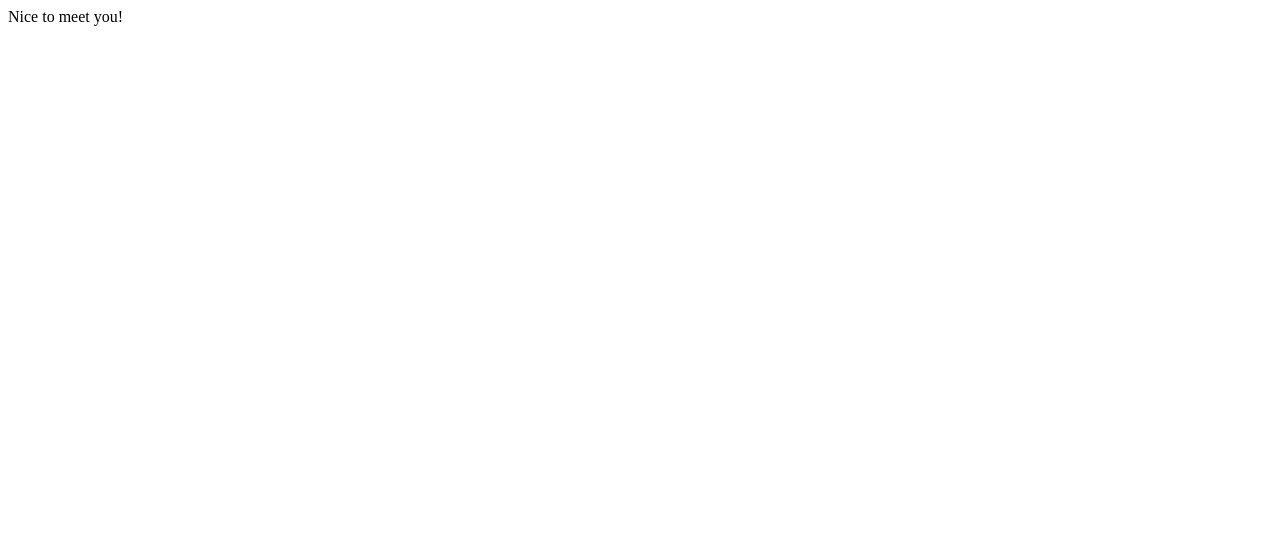
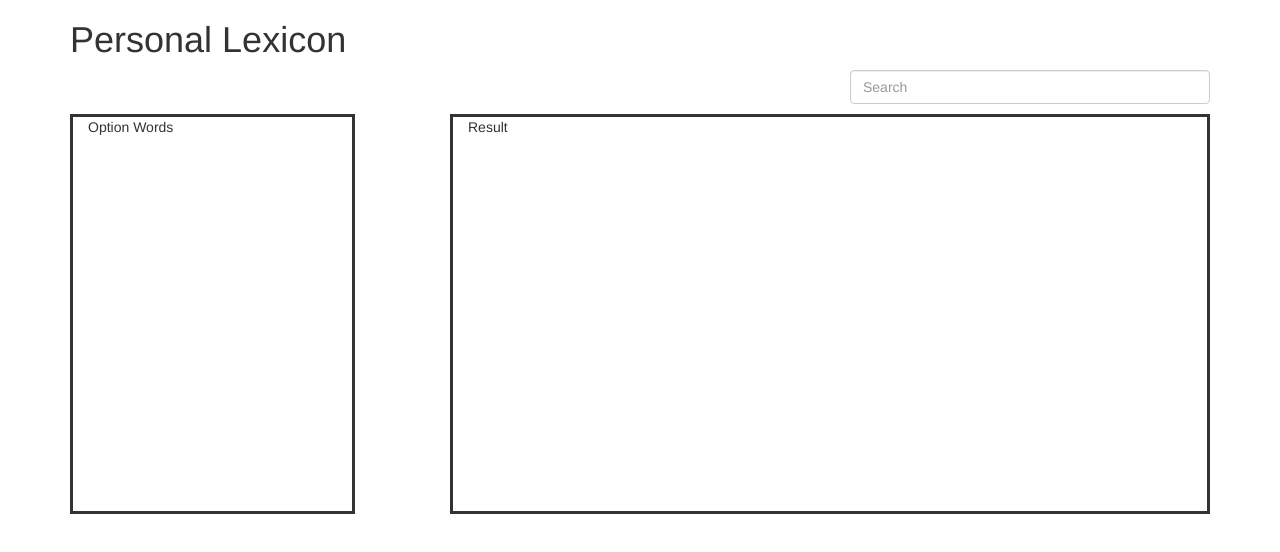
Before and after one commit to ChaunceyKiwi/PersonalLexicon, a website: page index.html in a window 1280 px wide. Drawn offline with nearby package versions, Linux system fonts and the light colour scheme.

Commit message:
outline style built

```diff
--- a/app.js
+++ b/app.js
@@ -5,6 +5,10 @@ app.get('/', function (req, res) {
     res.sendFile(__dirname + '/index.html');
 });
 
+app.get('/style.css', function (req, res) {
+    res.sendFile(__dirname + '/style.css');
+});
+
 app.listen(3000, function () {
     console.log('Example app listening on port 3000!');
 });
--- a/index.html
+++ b/index.html
@@ -3,8 +3,25 @@
 <head>
     <meta charset="UTF-8">
     <title>Personal Lexicon</title>
+    <link rel="stylesheet" href="style.css">
+    <link rel="stylesheet" href="https://maxcdn.bootstrapcdn.com/bootstrap/3.3.7/css/bootstrap.min.css"
+          integrity="sha384-BVYiiSIFeK1dGmJRAkycuHAHRg32OmUcww7on3RYdg4Va+PmSTsz/K68vbdEjh4u" crossorigin="anonymous">
 </head>
 <body>
-Nice to meet you!
+    <div class="container">
+        <div class="row">
+            <div class="col-xs-12 col-md-12 col-sm-12"><H1>Personal Lexicon</H1></div>
+            <div class="col-xs-8 col-md-8 col-sm-8"></div>
+            <div class="col-xs-4 col-md-4 col-sm-4">
+                <input type="text" class="form-control" id="wordToSearch" placeholder="Search">
+            </div>
+
+            <div class="col-xs-12 col-md-12 col-sm-12" id="result">
+                <div class="col-xs-3 col-md-3 col-sm-3" id="optionWords">Option Words</div>
+                <div class="col-xs-1 col-md-1 col-sm-1"></div>
+                <div class="col-xs-8 col-md-8 col-sm-8" id="meanings">Result</div>
+            </div>
+        </div>
+    </div>
 </body>
 </html>
--- /dev/null
+++ b/style.css
@@ -0,0 +1,13 @@
+#result {
+    margin-top: 10px;
+}
+
+#optionWords {
+    border: solid;
+    height: 50vh;
+}
+
+#meanings {
+    border: solid;
+    height: 50vh;
+}
```
